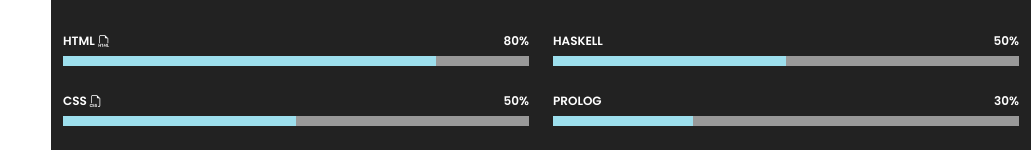
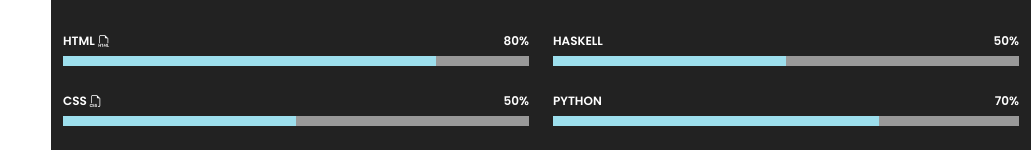
Before and after one commit to halfareed/halfareed.github.io, a plain HTML site: page index.html in a window 1280 px wide. Shown: the part 5730-5880 px from the top of the page, without its empty margins (249-1280 px from the left). Drawn offline with nearby package versions, Linux system fonts and the light colour scheme; a web font is replaced by a local one.

Commit message:
Update index.html

```diff
--- a/index.html
+++ b/index.html
@@ -554,9 +554,9 @@
             </div>
 
             <div class="progress">
-              <span class="skill">Prolog <i class="val">30%</i></span>
+              <span class="skill">Python <i class="val">70%</i></span>
               <div class="progress-bar-wrap">
-                <div class="progress-bar" role="progressbar" aria-valuenow="30" aria-valuemin="0" aria-valuemax="100"></div>
+                <div class="progress-bar" role="progressbar" aria-valuenow="70" aria-valuemin="0" aria-valuemax="100"></div>
               </div>
             </div>
 
```
